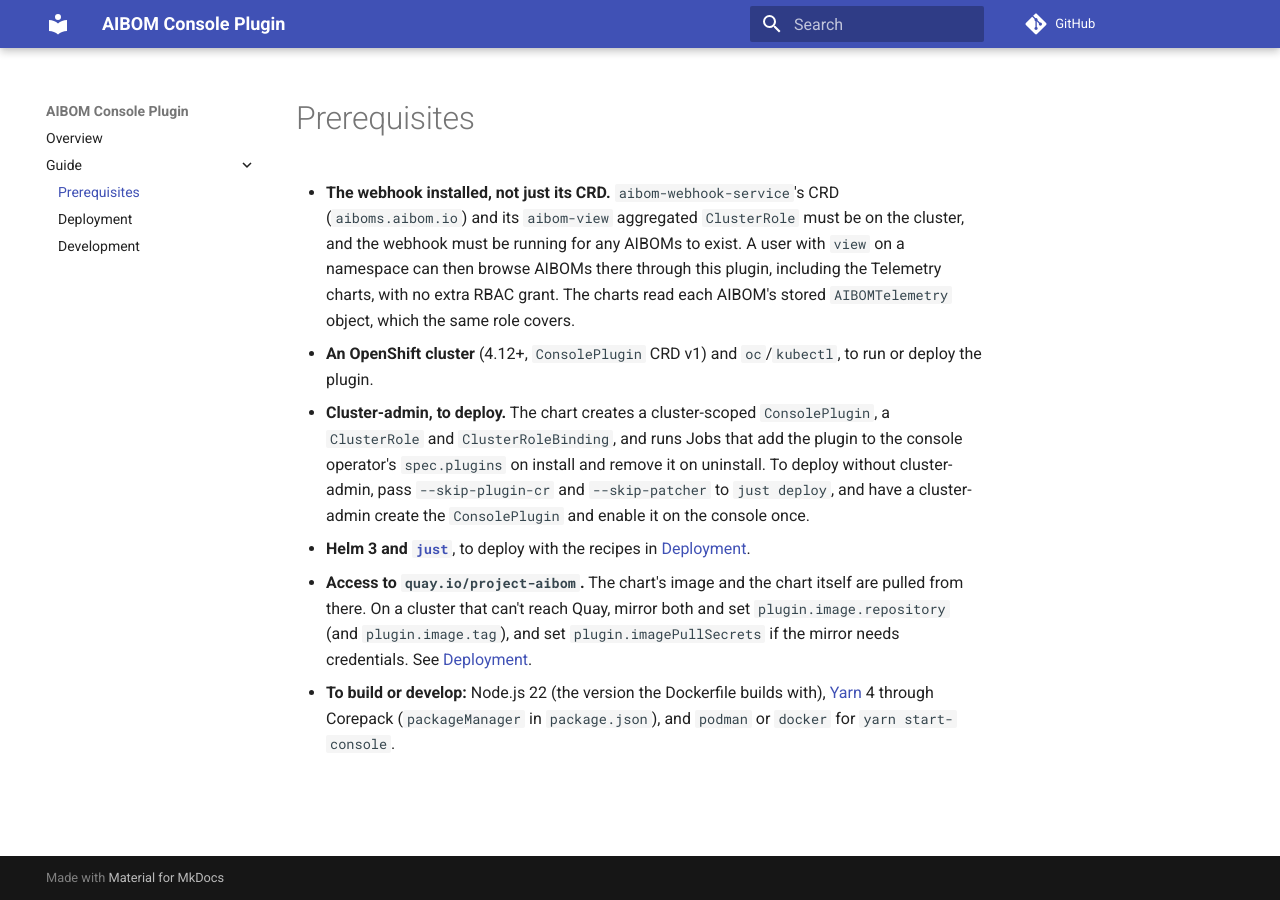
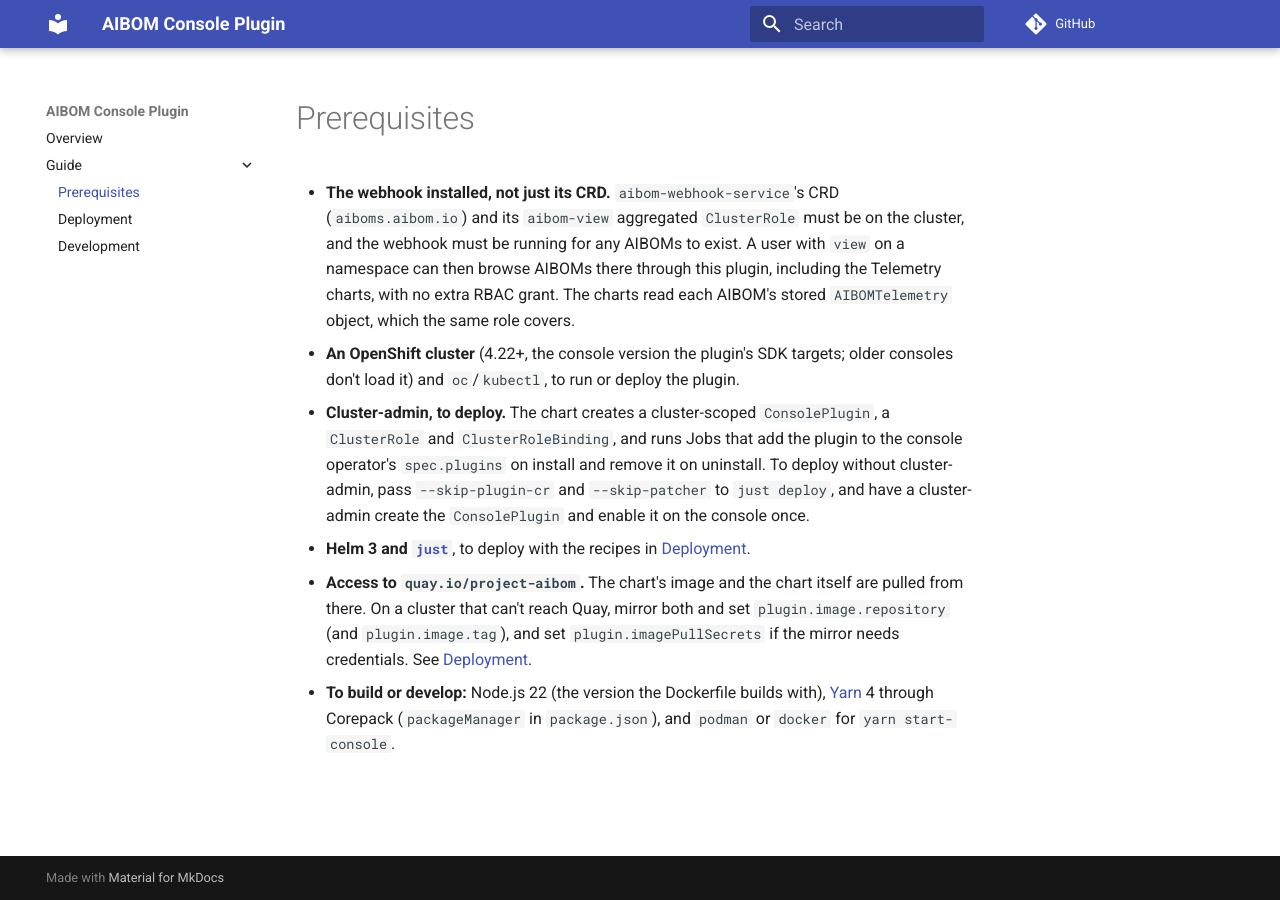
Before and after one commit to gavinsan33/aibom-console-plugin, an MkDocs documentation site: the page built from docs/guide/prerequisites.md, in a window 1280 px wide. Built offline with MkDocs 1.6.1 and Material for MkDocs 9.7.7, drawn with Linux system fonts in a browser that asks for light colours; comment, search, counter and statistics services are not loaded.

Commit message:
Docs: require OpenShift 4.22, fix README and guides

```diff
--- a/docs/guide/prerequisites.md
+++ b/docs/guide/prerequisites.md
@@ -1,7 +1,7 @@
 # Prerequisites
 
 - **The webhook installed, not just its CRD.** `aibom-webhook-service`'s CRD (`aiboms.aibom.io`) and its `aibom-view` aggregated `ClusterRole` must be on the cluster, and the webhook must be running for any AIBOMs to exist. A user with `view` on a namespace can then browse AIBOMs there through this plugin, including the Telemetry charts, with no extra RBAC grant. The charts read each AIBOM's stored `AIBOMTelemetry` object, which the same role covers.
-- **An OpenShift cluster** (4.12+, `ConsolePlugin` CRD v1) and `oc`/`kubectl`, to run or deploy the plugin.
+- **An OpenShift cluster** (4.22+, the console version the plugin's SDK targets; older consoles don't load it) and `oc`/`kubectl`, to run or deploy the plugin.
 - **Cluster-admin, to deploy.** The chart creates a cluster-scoped `ConsolePlugin`, a `ClusterRole` and `ClusterRoleBinding`, and runs Jobs that add the plugin to the console operator's `spec.plugins` on install and remove it on uninstall. To deploy without cluster-admin, pass `--skip-plugin-cr` and `--skip-patcher` to `just deploy`, and have a cluster-admin create the `ConsolePlugin` and enable it on the console once.
 - **Helm 3 and [`just`](https://github.com/casey/just)**, to deploy with the recipes in [Deployment](deployment.md).
 - **Access to `quay.io/project-aibom`.** The chart's image and the chart itself are pulled from there. On a cluster that can't reach Quay, mirror both and set `plugin.image.repository` (and `plugin.image.tag`), and set `plugin.imagePullSecrets` if the mirror needs credentials. See [Deployment](deployment.md).
```
Also changed, not shown: README.md (+6 -6 lines), charts/aibom-console/README.md (+1 -1 lines), docs/guide/development.md (+1 -1 lines).
